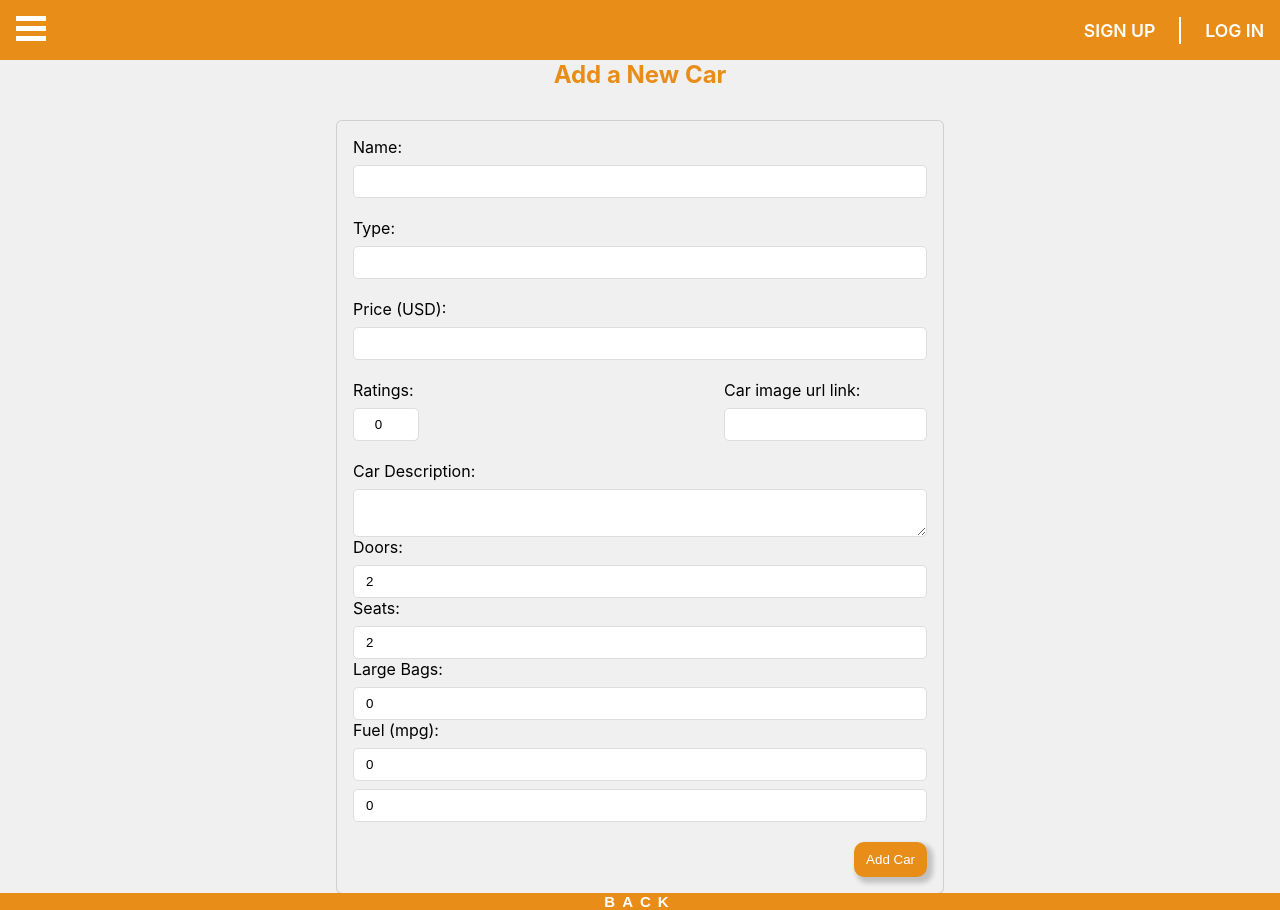
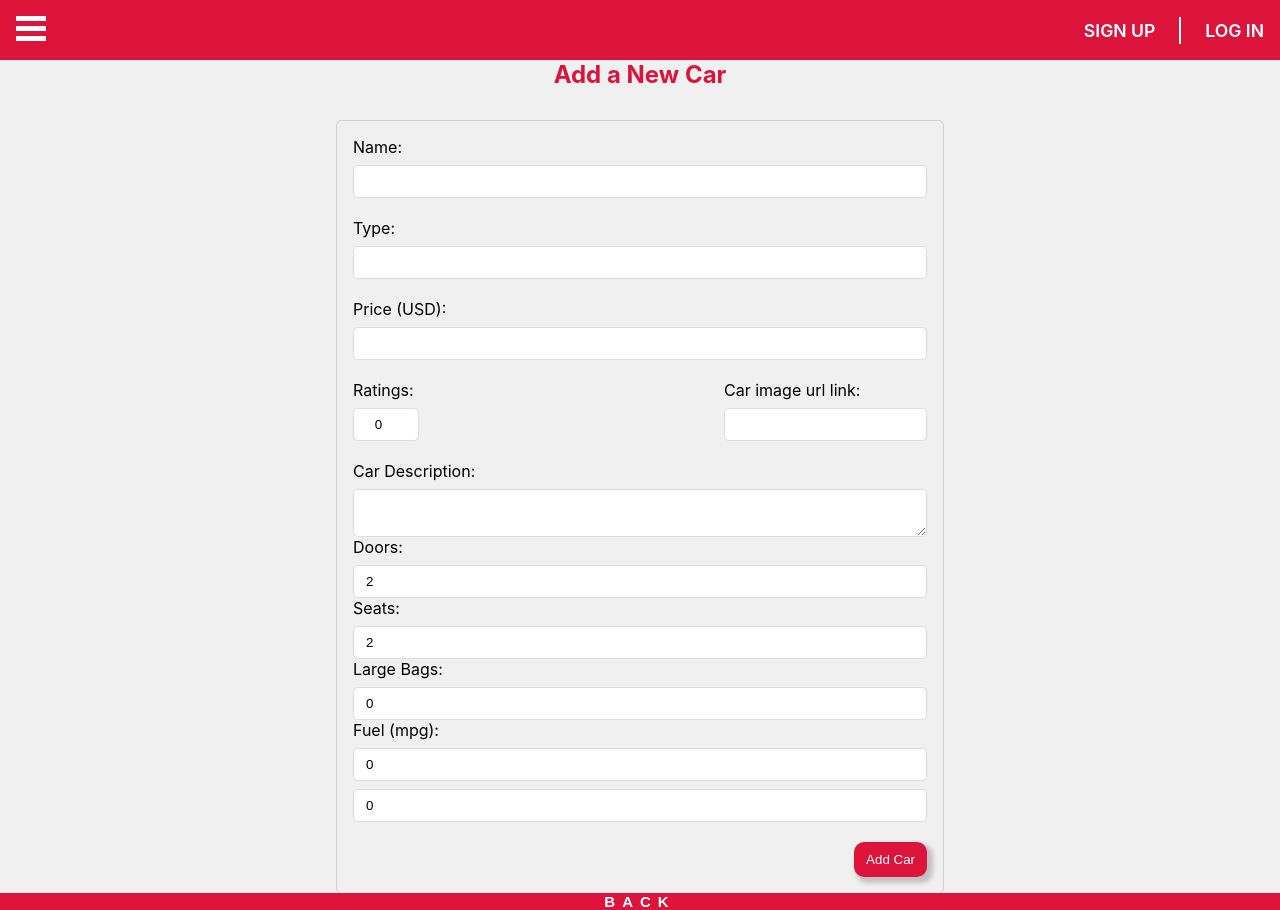
Before and after one commit to code-owl-flock/car-rental-frontend, a React (Create React App) app: page /add_car in a window 1280 px wide. Built offline with nearby package versions, Linux system fonts and the light colour scheme.

Commit message:
change primary color and primary hover color

```diff
--- a/src/styles/main.css
+++ b/src/styles/main.css
@@ -1,7 +1,7 @@
 :root {
   /* --primary-color: #cfe321; */
-  --primary-color: #e88d18;
-  --primary-hover: #ab6b16;
+  --primary-color: #DC143C;
+  --primary-hover: #cd0a31;
   --secondary-color: #272a31;
   --background-color: #f0f0f0;
   --star-color: #eea929;
--- a/src/styles/navbar.css
+++ b/src/styles/navbar.css
@@ -131,14 +131,14 @@ ul li {
   justify-content: flex-start;
   align-items: center;
   width: 100%;
-  height: 48px;
+  height: 57px;
   border-radius: 5px;
   color: #fff;
   font-size: 0.9rem;
 }
 
 .menu_link:hover {
-  background-color: #d9ed26;
+  background-color: var(--primary-hover);
 }
 
 .nav-icon {
@@ -155,11 +155,11 @@ ul li {
   font-size: 0.9rem;
   text-align: center;
   color: #fff;
-  background-color: #c4d710;
+  background-color: #c31919;
 }
 
 .sign_out_button:hover {
-  background-color: #d9ed26;
+  background-color: var(--primary-hover);
 }
 
 .signout-icon {
@@ -203,6 +203,6 @@ ul li {
   }
 
   .nav_menu {
-    width: 15%;
+    width: 16%;
   }
 }
```
